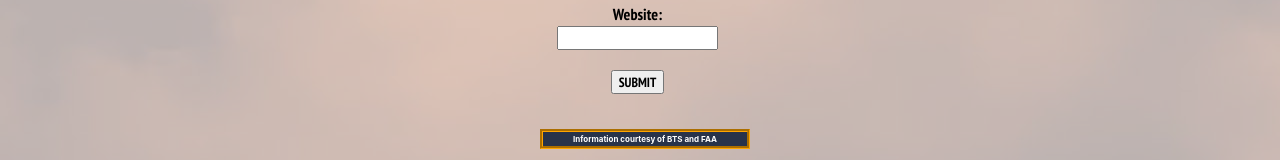
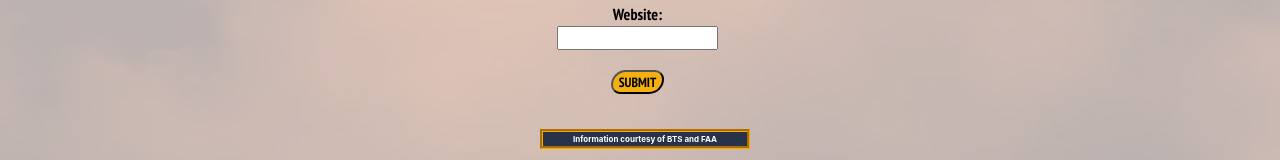
Before and after one commit to corysmith1522/location-react-app, a React (Create React App) app in the folder hows-my-airport/: page /create in a window 1280 px wide. Shown: the part 764-924 px from the top of the page. Built offline with nearby package versions, Linux system fonts and the light colour scheme.

Commit message:
style buttons

```diff
--- a/hows-my-airport/public/index.html
+++ b/hows-my-airport/public/index.html
@@ -10,7 +10,7 @@
     <meta name="theme-color" content="#000000" />
     <meta
       name="description"
-      content="Web site created using create-react-app"
+      content="All the relevant airport info you need in one place"
     />
     <link rel="apple-touch-icon" href="%PUBLIC_URL%/logo192.png" />
     <!--
--- a/hows-my-airport/src/components/Create.jsx
+++ b/hows-my-airport/src/components/Create.jsx
@@ -69,7 +69,7 @@ function Create() {
         <label htmlFor="website">Website: </label>
         <input type="text" value={website} onChange={(e) => setWebsite(e.target.value)}/>
         <br />
-        <button type="submit">SUBMIT</button>
+        <button type="submit" className="post-to-table">SUBMIT</button>
       </form>
     </div>
   )
--- a/hows-my-airport/src/components/css/Create.css
+++ b/hows-my-airport/src/components/css/Create.css
@@ -44,3 +44,13 @@ button {
   grid-area: button;
   font-family: "PT Sans Narrow", sans-serif;
 }
+
+.post-to-table {
+  background-color: #f4af11;
+  border-radius: 50px 30px;
+}
+
+.post-to-table:hover {
+  color: #ffffff;
+  box-shadow: 5px 5px 8px #888888;
+}
--- a/hows-my-airport/src/components/css/Details.css
+++ b/hows-my-airport/src/components/css/Details.css
@@ -1,5 +1,12 @@
 .readDisplay {
   font-family: "PT Sans Narrow", sans-serif;
+  background-color: #f4af11;
+  border-radius: 50px 30px;
+}
+
+.readDisplay:hover {
+  color: #ffffff;
+  box-shadow: 5px 5px 8px #888888;
 }
 
 .readHide {
```
Also changed, not shown: 1 other file (tests, documents, lock files or other folders).
